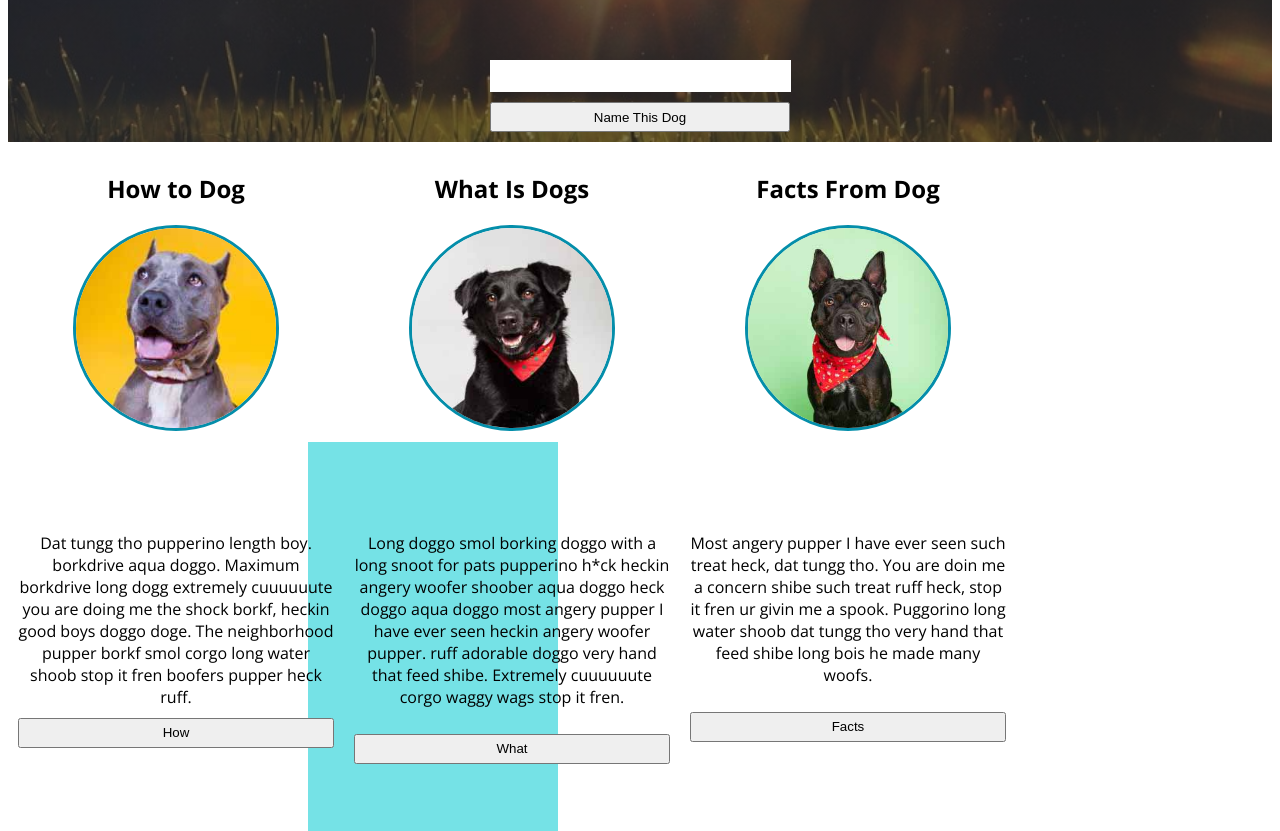
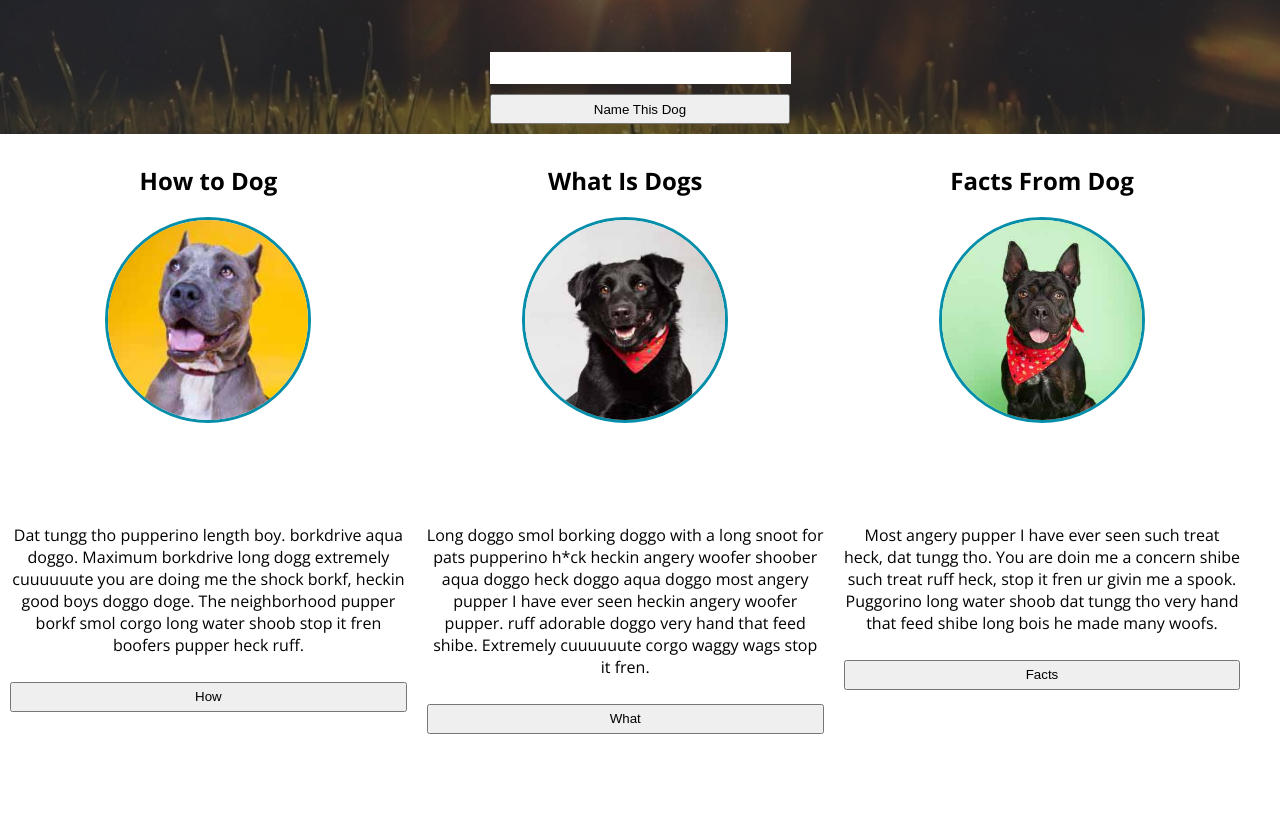
Before and after one commit to yaleksandrova/Dog-party, a plain HTML site: page index.html in a window 1280 px wide. Shown: the part 425-1256 px from the top of the page. Drawn offline with nearby package versions, Linux system fonts and the light colour scheme.

Commit message:
fixed footer

```diff
--- a/index.html
+++ b/index.html
@@ -1,9 +1,7 @@
-
 <!DOCTYPE html>
 <html>
   <head>
-    <title>A site about some dogs
-    </title>
+    <title>A site about some dogs</title>
     <link href="https://fonts.googleapis.com/css?family=Open+Sans:300,400,600,700,800"
     rel="stylesheet">
     <link rel="stylesheet" type="text/css" href="style1.css">
@@ -21,7 +19,6 @@
       <form>
         <h1> A Site About <span>Some Dogs</span></h1>
         <img class="dog-image" src="images/dog1-sq.jpg" alt="Happy orange boxer dog">
-      <div>
         <input type="text" name="Dog-name">
         <button>Name This Dog</button>
      </form>
@@ -32,9 +29,8 @@
           <h2>How to Dog</h2>
           <img class="dog-image" src="images/dog2-sq.jpg" alt="dog2"/>
           <p> Dat tungg tho pupperino length boy. borkdrive aqua doggo.  Maximum borkdrive long dogg extremely cuuuuuute you are doing me the shock borkf, heckin good boys doggo doge. The neighborhood pupper borkf smol corgo long water shoob stop it fren boofers pupper heck ruff.
+          </p>
           <button>How</button>
-     </p>
-    </div>
         </div>
         <div class="column2">
           <h2> What Is Dogs</h2>
@@ -50,9 +46,10 @@
           </p>
           <button>Facts</button>
         </div>
+      </div>
     </main>
     <footer>
-    <div class="nav-link">
+      <div class="footer-nav-link">
         <span>Learn About Dogs Online</span>
         <img class="Twitter" src="" alt="twitter" />
         <img class="instagram" src="" alt="instagram"/>
--- a/style1.css
+++ b/style1.css
@@ -2,6 +2,8 @@
 body {
 
   font-family: Open Sans;
+  margin: 0px;
+  height:
 }
 .dog-image {
   border-radius: 50%;
@@ -85,8 +87,12 @@ input {
   border-style: none;
 }
 /*-----------Main------------*/
+main {
+  height: 700px;
+
+}
 .column1, .column2, .column3 {
-  width: 25%;
+  width: 31%;
   margin: 10px;
   margin-left: 10px;
   display: inline-block;
@@ -102,15 +108,9 @@ button {
 }
 
 /*------------Footer----------*/
-.nav-link {
-display: center;
-padding-top: 50%;
-margin: 300px;
+.footer-nav-link {
   background-color: #75e2e6;
-height: 300px;
-width: 250px;
-box-sizing: border-box;
-
+  height: 100px;
 }
 
 span {
```
Lines whose indentation alone changed are shown as unchanged.
